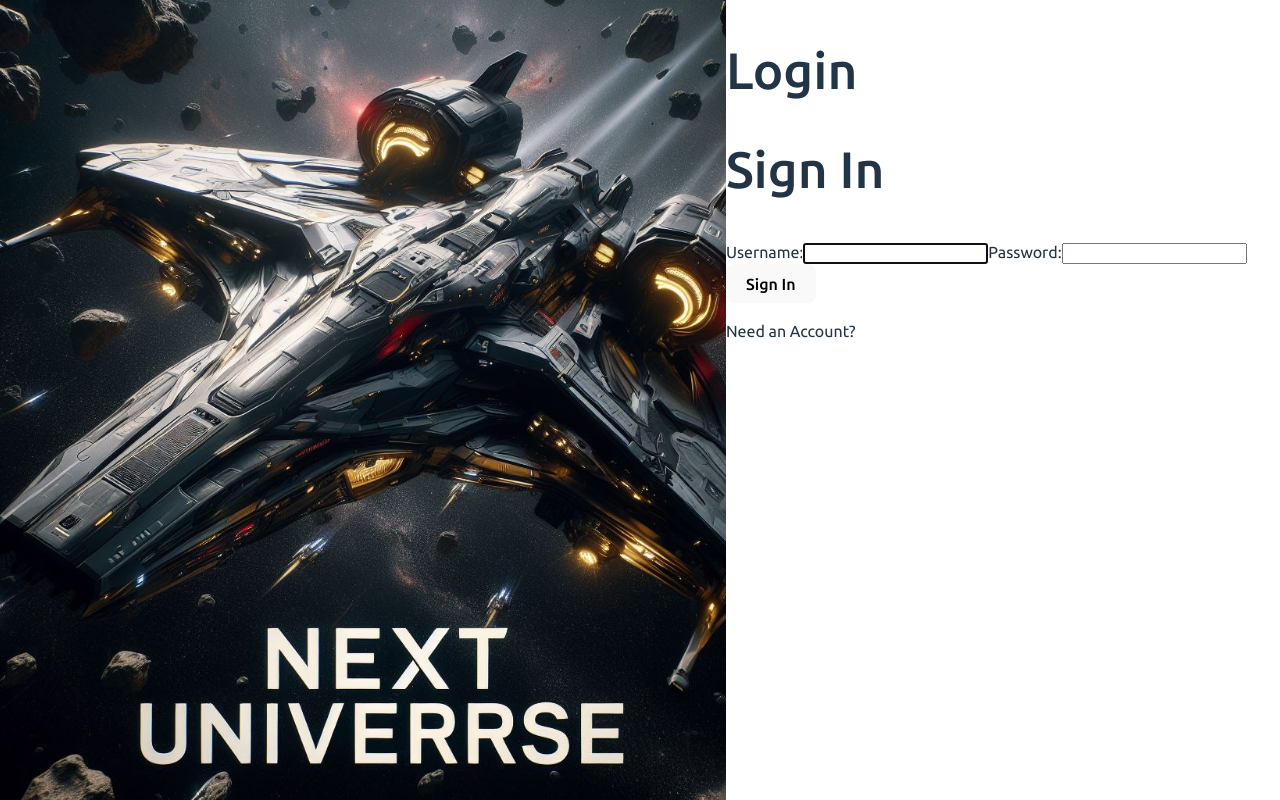
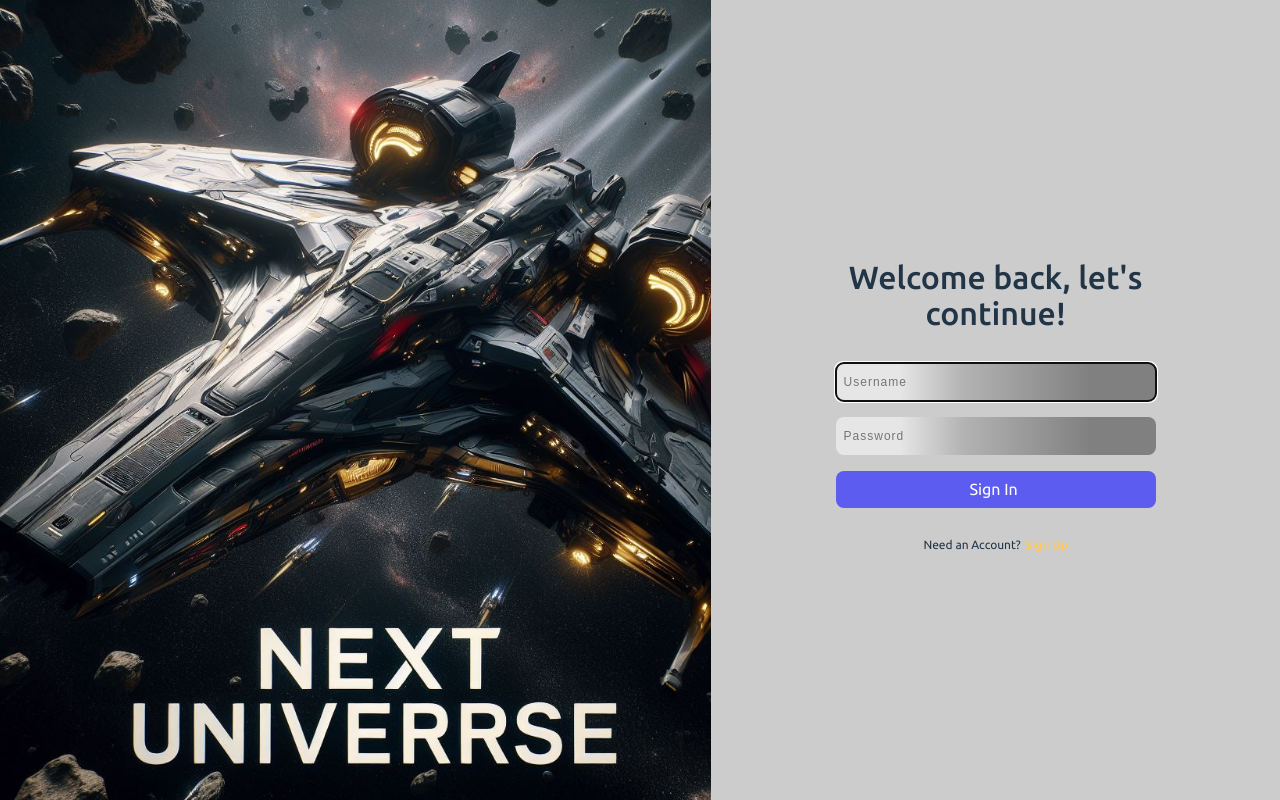
Before and after one commit to Raz1945/nextUniverse, a React (Vite) app in the folder next-universe/: page /login in a window 1280 px wide. Built offline with nearby package versions, Linux system fonts and the light colour scheme.

Commit message:
css login

```diff
--- a/next-universe/src/app.css
+++ b/next-universe/src/app.css
@@ -32,6 +32,12 @@
   --clr-90: #747bff;
   --clr-91: #646cff;
   --clr-92: #535bf2;
+
+  --shadow-color: 240deg 64% 40%;
+  --shadow-elevation-medium: 0.3px 0.5px 0.7px hsl(var(--shadow-color) / 0.25),
+    0.9px 1.9px 2.6px -0.6px hsl(var(--shadow-color) / 0.31),
+    2.2px 4.3px 6px -1.2px hsl(var(--shadow-color) / 0.36),
+    5px 10px 13.8px -1.7px hsl(var(--shadow-color) / 0.42);
 }
 
 body {
--- /dev/null
+++ b/next-universe/src/components/Login/Login.css
@@ -0,0 +1,132 @@
+/* Layout */
+.login__wrapper {
+  --bg: hsla(0, 0%, 0%, 0.2);
+
+  display: flex;
+  align-items: center;
+  justify-content: center;
+  width: 50%;
+  height: 100vh;
+  background-color: var(--bg);
+}
+
+.login__section {
+  display: flex;
+  align-items: center;
+  justify-content: center;
+  flex-direction: column;
+  width: 100%;
+  padding: 3rem;
+}
+
+.login__title {
+  display: flex;
+  text-align: center;
+  font-size: 2em;
+  font-weight: 500;
+  width: 70%;
+  margin-bottom: 0;
+}
+
+.login__form {
+  width: 25vw;
+  height: 100%;
+  display: flex;
+  flex-direction: column;
+  align-items: center;
+  gap: 1rem;
+  margin-top: 2rem;
+}
+
+.relative {
+  display: flex;
+  align-items: center;
+  justify-content: center;
+  position: relative;
+  width: 100%;
+}
+
+/* Input Styles */
+.login__input {
+  padding-block: 0.75rem;
+  padding-inline: 0.5rem 0.75rem;
+  border-style: none;
+  border-radius: 0.5rem;
+  text-align: start;
+  text-transform: capitalize;
+  letter-spacing: 1px;
+  font-size: 12px;
+  font-weight: 300;
+  width: 100%;
+  background-image: linear-gradient(
+    to right,
+    hsl(0, 0%, 0%, 0.1) 20%,
+    hsl(0, 0%, 0%, 0.3) 40%,
+    hsl(0, 0%, 0%, 0.5) 80%
+  );
+}
+
+/* Button Styles */
+.button-34 {
+  background: rgb(92, 92, 240);
+  border-radius: 0.5rem;
+  box-sizing: border-box;
+  color: #ffffff;
+  cursor: pointer;
+  font-size: 1rem;
+  font-weight: 400;
+  text-transform: capitalize;
+  outline: 0 solid transparent;
+  user-select: none;
+  -webkit-user-select: none;
+  touch-action: manipulation;
+  word-break: break-word;
+  border: 0;
+  width: 100%;
+  padding-inline: 0.5rem 0.75rem;
+  margin-bottom: 1rem;
+  transition: 0.3s ease-in;
+}
+
+.button-34:hover {
+  box-shadow: var(--shadow-elevation-medium);
+}
+
+/* Visually Hidden */
+.visually-hidden {
+  position: absolute;
+  width: 1px;
+  height: 1px;
+  margin: -1px;
+  padding: 0;
+  overflow: hidden;
+  clip: rect(0, 0, 0, 0);
+  border: 0;
+}
+
+/* Already Have an Account Section */
+.alredy__wrapper {
+  display: flex;
+  flex-direction: column;
+  width: 25vw;
+  height: 100%;
+  align-items: center;
+  justify-content: center;
+  font-size: 0.75rem;
+}
+
+.alredy__anchor,
+.alredy__anchor:visited {
+  margin-left: 0.3rem;
+  font-weight: 500;
+  color: #ffc857;
+  text-decoration: none;
+}
+
+.errmsg {
+  color: #ffc857;
+  display: flex;
+  margin: 0;
+  padding: 0;
+  /* opacity: 0; */
+}
--- a/next-universe/src/components/Login/Login.jsx
+++ b/next-universe/src/components/Login/Login.jsx
@@ -3,6 +3,7 @@ import { useEffect, useRef, useState } from 'react';
 import useAuth from '../../hooks/useAuth';
 
 import axios from '../../api/axios';
+import './Login.css';
 const LOGIN_URL = '/login';
 
 export const Login = () => {
@@ -73,14 +74,18 @@ export const Login = () => {
   };
 
   return (
-    <section>
-      <h1>Login</h1>
-      <p ref={errRef} className={errMsg ? "errmsg" : "offscreen"} aria-live="assertive">
-        {errMsg}
-      </p>
-      <h1>Sign In</h1>
-      <form onSubmit={handleSubmit}>
-        <label htmlFor="username">Username:</label>
+    <div className="login__wrapper">
+      <section className='login__section'>
+
+        <h1 className="login__title">
+          Welcome back, let&apos;s continue!
+        </h1>
+
+        <form className="login__form" onSubmit={handleSubmit}>
+
+          {/* user */}
+          <label htmlFor="username" className="visually-hidden">Username</label>
+          <div className="relative">
             <input
               type="text"
               id="username"
@@ -89,23 +94,40 @@ export const Login = () => {
               onChange={(e) => setUser(e.target.value)}
               value={user}
               required
+              placeholder='Username'
+              className='login__input'
             />
-        <label htmlFor="password">Password:</label>
+          </div>
+
+          <div className="relative">
+            <label htmlFor="password" className="visually-hidden">Password:</label>
             <input
               type="password"
               id="password"
               onChange={(e) => setPwd(e.target.value)}
               value={pwd}
               required
+              placeholder='Password'
+              className='login__input'
             />
-        <button>Sign In</button>
+          </div>
+
+
+          <button className="button-34">Sign In</button>
+          <p ref={errRef} className={errMsg ? "errmsg" : "visually-hidden"} aria-live="assertive">
+            {errMsg}
+          </p>
         </form>
-      <p>
-        Need an Account?<br />
-        <span className='line'>
-          <a href="/register">Sign Up</a>
-        </span>
+
+        <div className='alredy__wrapper'>
+          <p className='alredy__'>
+            Need an Account?
+            <a href="/register" className='alredy__anchor'>Sign Up</a>
           </p>
+        </div>
+
       </section>
+    </div>
+
   )
 }
--- a/next-universe/src/components/Register/Register.css
+++ b/next-universe/src/components/Register/Register.css
@@ -1,19 +1,20 @@
+/* Layout */
 .register__wrapper {
   display: flex;
   width: 50%;
   height: 100vh;
+  --bg: hsla(0, 0%, 0%, 0.2);
+  background-color: var(--bg);
+
 }
 
 .register__section {
-  --bg: hsla(0, 0%, 0%, 0.2);
   display: flex;
   align-items: center;
   flex-direction: column;
-  justify-content: flex-start;
   width: 100%;
   height: auto;
   padding: 3rem;
-  background-color: var(--bg);
 }
 
 .register__title {
@@ -21,7 +22,6 @@
   align-items: center;
   justify-content: center;
   font-size: 2.5em;
-  letter-spacing: 1px;
   font-weight: 500;
   width: 70%;
   margin-bottom: 0;
@@ -34,24 +34,18 @@
   flex-direction: column;
   align-items: center;
   gap: 1rem;
-  /* justify-content: space-between; */
-  margin: 2rem;
-  /* background-color: aquamarine; */
+  margin-top: 2rem;
 }
 
-a,
-a:visited {
-  color: #fff;
-}
-.register__input-relative{
+.relative {
   display: flex;
   align-items: center;
   justify-content: center;
   position: relative;
   width: 100%;
-  background-color: aquamarine;
 }
 
+/* Input Styles */
 .register__input {
   padding-block: 0.75rem;
   padding-inline: 0.5rem 0.75rem;
@@ -65,18 +59,40 @@ a:visited {
   width: 100%;
   background-image: linear-gradient(
     to right,
-    hsl(0, 0%, 0%, 0.1),
-    hsl(0, 0%, 0%, 0.5)
+    hsl(0, 0%, 0%, 0.1) 20%,
+    hsl(0, 0%, 0%, 0.3) 40%,
+    hsl(0, 0%, 0%, 0.5) 80%
   );
 }
 
 .valid {
   /* color: limegreen; */
-  background-image: linear-gradient(
+  background: rgb(0, 114, 0);
+  background: -moz-linear-gradient(
     to right,
-    hsla(134, 100%, 40%, 0.2),
-    hsl(134, 100%, 50%, 0.4)
+    rgba(0, 114, 0, 0.5) 0%,
+    rgba(0, 114, 0, 0.4) 20%,
+    rgba(0, 100, 0, 0.4) 40%,
+    rgba(0, 75, 35, 0.3) 70%,
+    rgba(36, 36, 36, 0.1)
   );
+  background: -webkit-linear-gradient(
+    to right,
+    rgba(0, 114, 0, 0.5) 0%,
+    rgba(0, 114, 0, 0.4) 20%,
+    rgba(0, 100, 0, 0.4) 40%,
+    rgba(0, 75, 35, 0.3) 70%,
+    rgba(36, 36, 36, 0.1)
+  );
+  background: linear-gradient(
+    to right,
+    rgba(0, 114, 0, 0.5) 0%,
+    rgba(0, 114, 0, 0.4) 20%,
+    rgba(0, 100, 0, 0.4) 40%,
+    rgba(0, 75, 35, 0.3) 70%,
+    rgba(36, 36, 36, 0.1)
+  );
+  filter: progid:DXImageTransform.Microsoft.gradient(startColorstr="#007200",endColorstr="#000000",GradientType=1);
 }
 .valid:focus,
 .valid:focus-visible {
@@ -85,45 +101,62 @@ a:visited {
 
 .invalid {
   /* color: red; */
-  background-image: linear-gradient(
+  background: rgb(186, 24, 27);
+  background: -moz-linear-gradient(
     to right,
-    hsl(0, 100%, 50%, 0.2),
-    hsl(0, 100%, 50%, 0.4)
+    rgba(186, 24, 27, 0.5) 20%,
+    rgba(164, 22, 26, 0.4) 40%,
+    rgba(102, 7, 8, 0.3) 70%,
+    rgba(36, 36, 36, 0.1)
   );
+  background: -webkit-linear-gradient(
+    to right,
+    rgba(186, 24, 27, 0.5) 20%,
+    rgba(164, 22, 26, 0.4) 40%,
+    rgba(102, 7, 8, 0.3) 70%,
+    rgba(36, 36, 36, 0.1)
+  );
+  background: linear-gradient(
+    to right,
+    rgba(186, 24, 27, 0.5) 20%,
+    rgba(164, 22, 26, 0.4) 40%,
+    rgba(102, 7, 8, 0.3) 70%,
+    rgba(36, 36, 36, 0.1)
+  );
+  filter: progid:DXImageTransform.Microsoft.gradient(startColorstr="#ba181b",endColorstr="#242424",GradientType=1);
 }
 .invalid:focus,
 .invalid:focus-visible {
   outline: 1px solid hsl(0, 100%, 50%);
 }
 
+/* Button Styles */
 .button-34 {
-  background: #5e5df0;
+  background: rgb(92, 92, 240);
   border-radius: 0.5rem;
-  box-shadow: #5e5df0 0 10px 20px -10px;
   box-sizing: border-box;
   color: #ffffff;
   cursor: pointer;
   font-size: 1rem;
   font-weight: 400;
-  letter-spacing: 1px;
   text-transform: capitalize;
   outline: 0 solid transparent;
   user-select: none;
   -webkit-user-select: none;
   touch-action: manipulation;
-  width: fit-content;
   word-break: break-word;
   border: 0;
-  width: 90%;
+  width: 100%;
   padding-inline: 0.5rem 0.75rem;
   margin-bottom: 1rem;
+  transition: 0.3s ease-in;
 }
 
+.button-34:hover {
+  box-shadow: var(--shadow-elevation-medium);
+}
 
-
-
-/* asdada */
-
+/* Instructions Styles */
 .instructions__wrapper {
   position: absolute;
   top: 45px;
@@ -133,9 +166,9 @@ a:visited {
   padding: 10px;
   z-index: 1000;
   width: 200px;
-  opacity: 0; /* Inicialmente estará oculto */
+  opacity: 0;
   display: none;
-  transition: opacity 0.5s ease; /* Transición de opacidad */
+  transition: opacity 0.5s ease;
   z-index: -1;
 }
 
@@ -145,7 +178,7 @@ a:visited {
   top: -13px;
   left: 50%;
   border: 5px solid transparent;
-  border-bottom: 8px solid var(--clr-91); /* Color de la flecha del tooltip */
+  border-bottom: 8px solid var(--clr-91);
   transform: translateX(-50%);
 }
 
@@ -155,7 +188,7 @@ a:visited {
   display: block;
 }
 
-.instructions__text_wrapper{
+.instructions__text_wrapper {
   display: flex;
   gap: 5px;
 }
@@ -163,27 +196,36 @@ a:visited {
 .instructions__text {
   margin-left: 0.25rem;
   font-size: 11px;
-  /* letter-spacing: 1px; */
-  /* Cambiar Tamaño a uno var(--fs) */
   color: #f8f9fa;
 }
 
-
-
-.hide {
-  display: none;
+/* Visually Hidden */
+.visually-hidden {
+  position: absolute;
+  width: 1px;
+  height: 1px;
+  margin: -1px;
+  padding: 0;
+  overflow: hidden;
+  clip: rect(0, 0, 0, 0);
+  border: 0;
 }
 
-
-
-.errmsg {
-  background-color: lightpink;
-  color: firebrick;
-  font-weight: bold;
-  padding: 0.5rem;
-  margin-bottom: 0.5rem;
+/* Already Have an Account Section */
+.alredy__wrapper {
+  display: flex;
+  flex-direction: column;
+  width: 25vw;
+  height: 100%;
+  align-items: center;
+  justify-content: center;
+  font-size: 0.75rem;
 }
 
-.line {
-  display: inline-block;
+.alredy__anchor,
+.alredy__anchor:visited {
+  margin-left: 0.3rem;
+  font-weight: 500;
+  color: #ffc857;
+  text-decoration: none;
 }
--- a/next-universe/src/components/Register/Register.jsx
+++ b/next-universe/src/components/Register/Register.jsx
@@ -4,13 +4,12 @@
 
 
 import { useRef, useState, useEffect } from 'react';
-import { faCheck, faTimes, faInfoCircle } from '@fortawesome/free-solid-svg-icons'; // Cambiar iconos
-import { FontAwesomeIcon } from '@fortawesome/react-fontawesome';
 
 import axios from '../../api/axios';
 
 import './Register.css';
 import { useLocation, useNavigate } from 'react-router-dom';
+import { RegisterInstruction } from './components/Register.Instructions';
 
 const USER_REGEX = /^[a-zA-Z0-9_-]{4,20}$/;
 const EMAIL_REGEX = /^[a-zA-Z0-9._%+-]+@[a-zA-Z0-9.-]+\.[a-zA-Z]{2,}$/;
@@ -118,15 +117,12 @@ export const Register = () => {
   return (
     <div className='register__wrapper'>
       <section className='register__section'>
-        <p ref={errRef} className={errMsg ? 'errmsg' : 'offscreen'} aria-live="assertive">
-          {errMsg}
-        </p>
         <h1 className="register__title">Let&apos;s Get Started</h1>
 
         <form className="register__form" onSubmit={handleSubmit}>
-          {/* <label htmlFor="username" className={"register__label"}>
-          </label> */}
-          <div className='register__input-relative'>
+          {/* user */}
+          <label htmlFor="username" className="visually-hidden">Username</label>
+          <div className='relative'>
             <input
               type="text"
               id="username"
@@ -142,30 +138,15 @@ export const Register = () => {
               placeholder='Username'
               className={`register__input ${validName ? 'valid' : ''} ${validName || !user ? '' : 'invalid'}`}
             />
-            <div className={`instructions__wrapper ${userFocus && user && !validName ? 'onscreen' : ''}`}>
-              <div className='instructions__text_wrapper'>
-                <FontAwesomeIcon icon={faInfoCircle} />
-                <span id="uidnote" className="instructions__text">
+            <RegisterInstruction focus={userFocus} refe={user} valid={validName}>
               4 to 20 characters.<br />
               Must begin with a letter.<br />
               Letters, numbers, underscores, hyphens allowed.
-                </span>
+            </RegisterInstruction>
           </div>
-            </div>
-          </div>
-
-
-
-
-
-          <label htmlFor="email" className='register__label'>
-            <span className={validEmail ? 'valid' : 'hide'}>
-              <FontAwesomeIcon icon={faCheck} />
-            </span>
-            <span className={validEmail || !email ? 'hide' : 'invalid'}>
-              <FontAwesomeIcon icon={faTimes} />
-            </span>
-          </label>
+          {/* email */}
+          <label htmlFor="email" className='visually-hidden'>Email</label>
+          <div className='relative'>
             <input
               type="email"
               id="email"
@@ -176,24 +157,18 @@ export const Register = () => {
               required
               aria-invalid={validEmail ? 'false' : 'true'}
               aria-describedby="emailnote"
-            placeholder='Email'
               onFocus={() => setEmailFocus(true)}
               onBlur={() => setEmailFocus(false)}
-            className="register__input"
+              placeholder='Email'
+              className={`register__input ${validEmail ? 'valid' : ''} ${validEmail || !email ? '' : 'invalid'}`}
             />
-          <p id="emailnote" className={emailFocus && email && !validEmail ? 'instructions' : 'offscreen'}>
-            <FontAwesomeIcon icon={faInfoCircle} />
+            <RegisterInstruction id="emailnote" focus={emailFocus} refe={email} valid={validEmail}>
               Must be a valid email address.
-          </p>
-
-          <label htmlFor="password" className='register__label'>
-            <span className={validPwd ? 'valid' : 'hide'}>
-              <FontAwesomeIcon icon={faCheck} />
-            </span>
-            <span className={validPwd || !pwd ? 'hide' : 'invalid'}>
-              <FontAwesomeIcon icon={faTimes} />
-            </span>
-          </label>
+            </RegisterInstruction>
+          </div>
+          {/* password */}
+          <label htmlFor="password" className='visually-hidden'>Password</label>
+          <div className='relative'>
             <input
               type="password"
               id="password"
@@ -202,26 +177,20 @@ export const Register = () => {
               required
               aria-invalid={validPwd ? 'false' : 'true'}
               aria-describedby="pwdnote"
-            placeholder='Password'
               onFocus={() => setPwdFocus(true)}
               onBlur={() => setPwdFocus(false)}
-            className="register__input"
+              placeholder='Password'
+              className={`register__input ${validPwd ? 'valid' : ''} ${validPwd || !pwd ? '' : 'invalid'}`}
             />
-          <p id="pwdnote" className={pwdFocus && !validPwd ? 'instructions' : 'offscreen'}>
-            <FontAwesomeIcon icon={faInfoCircle} />
+            <RegisterInstruction focus={pwdFocus} refe={pwd} valid={validPwd}>
               8 to 20 characters.<br />
               Must include uppercase and lowercase letters, a number, and a special character.<br />
               Allowed special characters: !, @, #, $, %.
-          </p>
-
-          <label htmlFor="confirm_pwd" className='register__label'>
-            <span className={validMatch && matchPwd ? 'valid' : 'hide'}>
-              <FontAwesomeIcon icon={faCheck} />
-            </span>
-            <span className={validMatch || !matchPwd ? 'hide' : 'invalid'}>
-              <FontAwesomeIcon icon={faTimes} />
-            </span>
-          </label>
+            </RegisterInstruction>
+          </div>
+          {/* confirm_password */}
+          <label htmlFor="confirm_pwd" className='visually-hidden'>Confirm password</label>
+          <div className='relative'>
             <input
               type="password"
               id="confirm_pwd"
@@ -230,26 +199,35 @@ export const Register = () => {
               required
               aria-invalid={validMatch ? 'false' : 'true'}
               aria-describedby="confirmnote"
-            placeholder='Confirm password'
               onFocus={() => setMatchFocus(true)}
               onBlur={() => setMatchFocus(false)}
-            className="register__input"
+              placeholder='Confirm password'
+
+              className={`register__input ${validMatch && matchPwd !== '' ? 'valid' : ''} ${validMatch || !matchPwd ? '' : 'invalid'}`}
+
             />
-          <p id="confirmnote" className={matchFocus && !validMatch ? 'instructions' : 'offscreen'}>
-            <FontAwesomeIcon icon={faInfoCircle} />
+
+            <RegisterInstruction focus={matchFocus} refe={matchPwd} valid={validMatch}>
               Must match the first password input field.
+            </RegisterInstruction>
+          </div>
+
+          <button className="button-34" disabled={!validName || !validEmail || !validPwd || !validMatch}>Sign up</button>
+
+          <p ref={errRef} className={errMsg ? "errmsg" : "visually-hidden"} aria-live="assertive">
+            {errMsg}
           </p>
 
-          <button className="button-34 " disabled={!validName || !validEmail || !validPwd || !validMatch}>Sign up</button>
         </form>
-        <p>
-          Already registered?<br />
-          <span className="line">
-            {/* Agrega un enlace de ruta al login */}
-            <a href="login">Sign in</a>
-          </span>
+
+        <div className='alredy__wrapper'>
+          <p className='alredy__'>
+            Already have an account?
+            <a href="login" className='alredy__anchor'>Sign in</a>
           </p>
+        </div>
+
       </section>
-    </div>
+    </div >
   );
 };
```
Also changed, not shown: next-universe/src/components/Register/components/Register.Instructions.jsx (added, +17 -0 lines). Lines whose indentation alone changed are shown as unchanged.
